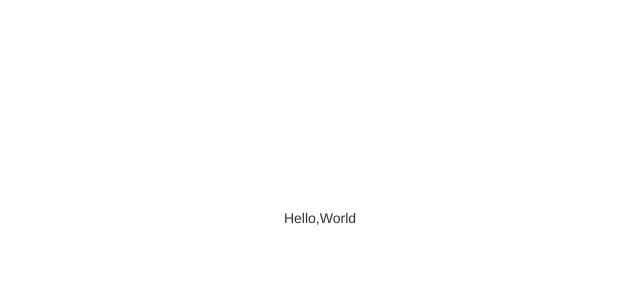
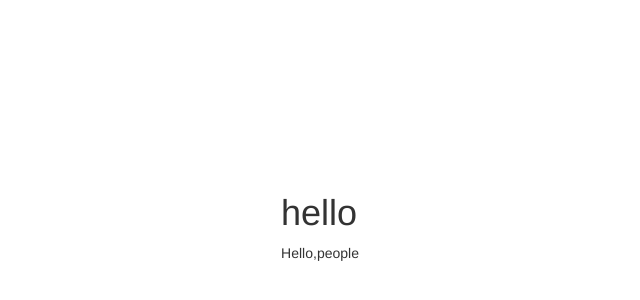
Before and after one commit to lukebillings/react-gif, a React app: page / in a window 1280 px wide. Shown: the part 182-482 px from the top of the page, without its empty margins (320-960 px from the left). Built offline with nearby package versions, Linux system fonts and the light colour scheme.

Commit message:
setup complete

```diff
--- a/package.json
+++ b/package.json
@@ -18,8 +18,6 @@
     "eslint-plugin-react": "^7.11.1",
     "gh-pages": "^2.0.1",
     "html-loader": "^0.5.5",
-    "html-webpack-plugin": "^3.2.0",
-    "node-sass": "^4.14.0",
     "sass-loader": "^7.1.0",
     "style-loader": "^0.23.1",
     "webpack": "^4.26.1",
@@ -27,8 +25,10 @@
     "webpack-dev-server": "^3.1.14"
   },
   "dependencies": {
+    "html-webpack-plugin": "3.0.7",
     "react": "16.2",
-    "react-dom": "16.2"
+    "react-dom": "16.2",
+    "sass": "^1.53.0"
   },
   "scripts": {
     "start": "webpack-dev-server --mode development",
--- a/src/index.jsx
+++ b/src/index.jsx
@@ -6,7 +6,7 @@ import '../assets/stylesheets/application.scss';
 const Hello = ({ name }) => {
   return (
     <div>
-      Hello,
+      <h1>hello</h1>  Hello,
       {name}
     </div>
   );
@@ -14,5 +14,5 @@ const Hello = ({ name }) => {
 
 const root = document.getElementById('root');
 if (root) {
-  ReactDOM.render(<Hello name="World" />, root);
+  ReactDOM.render(<Hello name="people" />, root);
 }
--- a/templates/index.html
+++ b/templates/index.html
@@ -3,6 +3,7 @@
   <head>
     <meta charset="UTF-8">
     <link rel="stylesheet" href="https://maxcdn.bootstrapcdn.com/bootstrap/3.3.7/css/bootstrap.min.css">
+    <link rel="stylesheet" href="https://cdn.jsdelivr.net/npm/@fortawesome/fontawesome-free@6.1.1/css/fontawesome.min.css">
     <title>React boilerplate</title>
   </head>
   <body>
--- a/webpack.config.js
+++ b/webpack.config.js
@@ -1,3 +1,4 @@
+
 const HtmlWebpackPlugin = require('html-webpack-plugin');
 const path = require('path');
 
```
Also changed, not shown: 1 other file (tests, documents, lock files or other folders).
